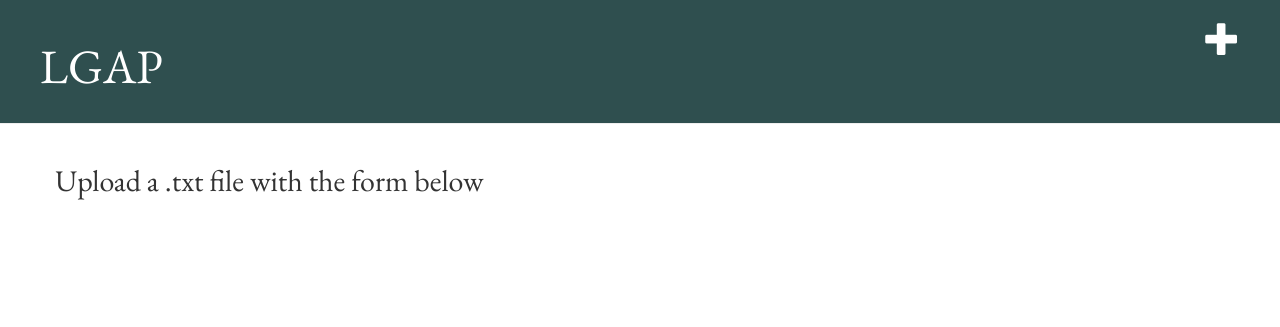
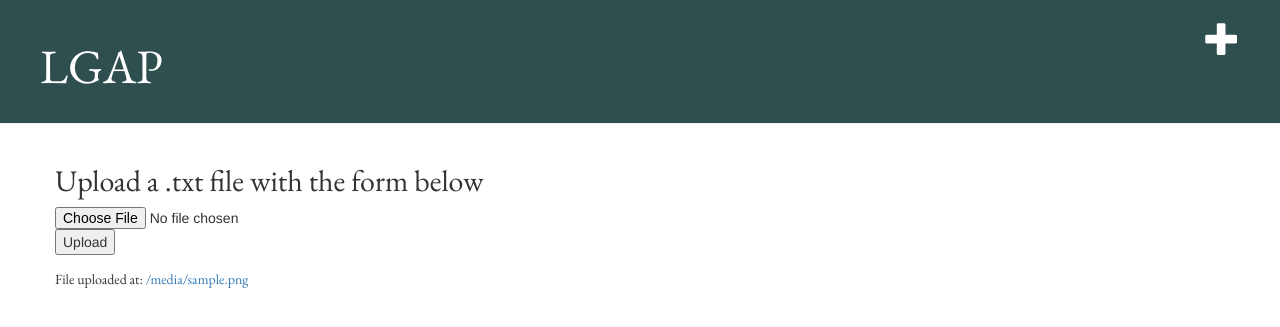
Before and after one commit to jdbuysse/lgap, a Django app: template nlp/templates/nlp/upload.html in a window 1280 px wide. Shown: the top 327 px of the page. Run offline with Django 3.2, Linux system fonts and the light colour scheme; the template is opened without the code that fills it: most values are stand-ins (such as "Sample title", 1, 10 or a date in 2020); some libraries are stand-ins or nearby versions.

Commit message:
added a 'minimal' file upload that doesn't actually work for some reason

```diff
--- a/nlp/templates/nlp/upload.html
+++ b/nlp/templates/nlp/upload.html
@@ -2,6 +2,17 @@
 
 
 {% block content %}
+
+<!--this is a 'minimal' implementation. a better way in the future may be to use model forms-->
 <h2>Upload a .txt file with the form below</h2>
+<form method="post" enctype="multipart/form-data">
+    {% csrf_token %}
+    <input type="file" name="txtfile">
+    <button type="submit">Upload</button>
+</form>
+
+{% if uploaded_file_url %}
+    <p>File uploaded at: <a href="{{ uploaded_file_url }}">{{ uploaded_file_url }}</a></p>
+{% endif %}
 
 {% endblock %}
```
Also changed, not shown: nlp/views.py (+25 -3 lines).
